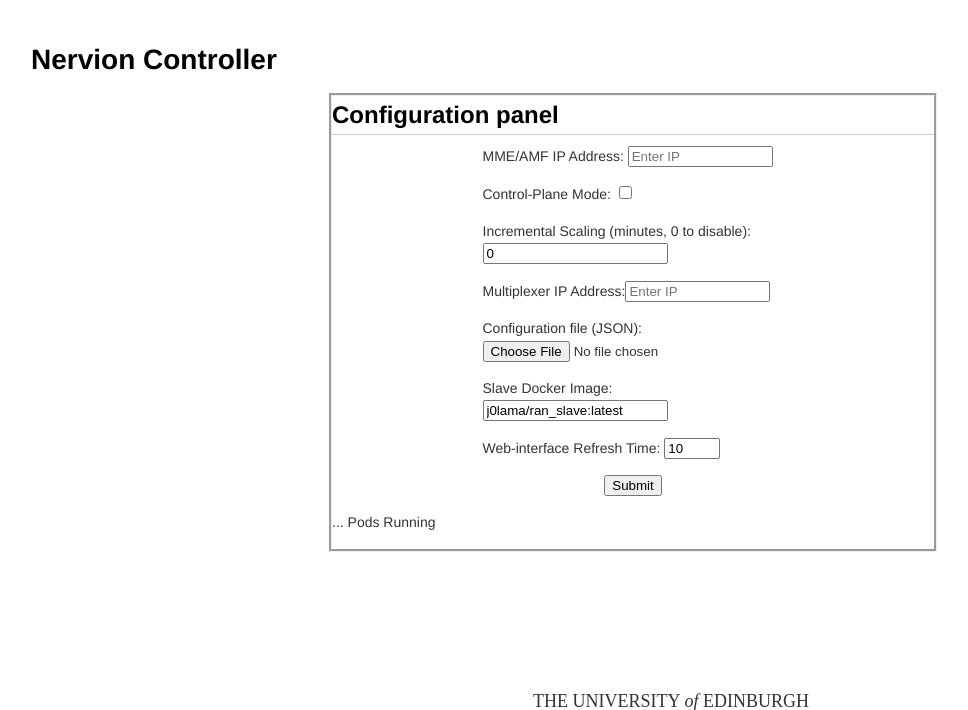
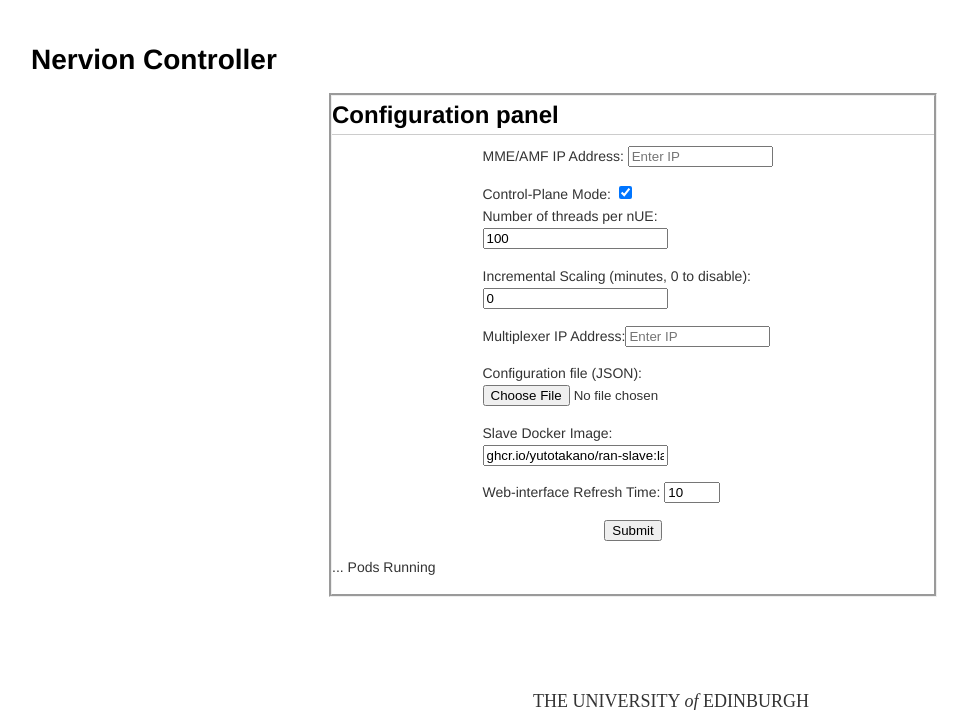
Before and after one commit to yutotakano/public-cloud-core, a Flask app: page / in a window 1280 px wide. Shown: the top 710 px of the page, without its empty margins (7-975 px from the left). Run offline with Flask 3, Linux system fonts and the light colour scheme.

Commit message:
ran-controller: Change default docker image to ghcr.io one

```diff
--- a/ran-emulator/ran_controller/templates/config.html
+++ b/ran-emulator/ran_controller/templates/config.html
@@ -26,7 +26,7 @@
 				<input type="text" id="mme_ip" name="mme_ip" placeholder="Enter IP" minlength="7" maxlength="15" size="15" pattern="^((\d{1,2}|1\d\d|2[0-4]\d|25[0-5])\.){3}(\d{1,2}|1\d\d|2[0-4]\d|25[0-5])$">
 				<p>
 				Control-Plane Mode:
-				<input type="checkbox" id="cp_mode" name="cp_mode"/>
+				<input type="checkbox" id="cp_mode" name="cp_mode" checked/>
 				<br>
 				<span id="num_threads" name="num_threads">Number of threads per nUE: <input type="number" id="threads" name="threads" value="100"/></span>
 				</p>
@@ -43,7 +43,7 @@
 				</p>
 				<p>
 				Slave Docker Image:
-				<input type="text" id="docker_image" name="docker_image" value="j0lama/ran_slave:latest">
+				<input type="text" id="docker_image" name="docker_image" value="ghcr.io/yutotakano/ran-slave:latest">
 				</p>
 				<p>
 				Web-interface Refresh Time:
```
